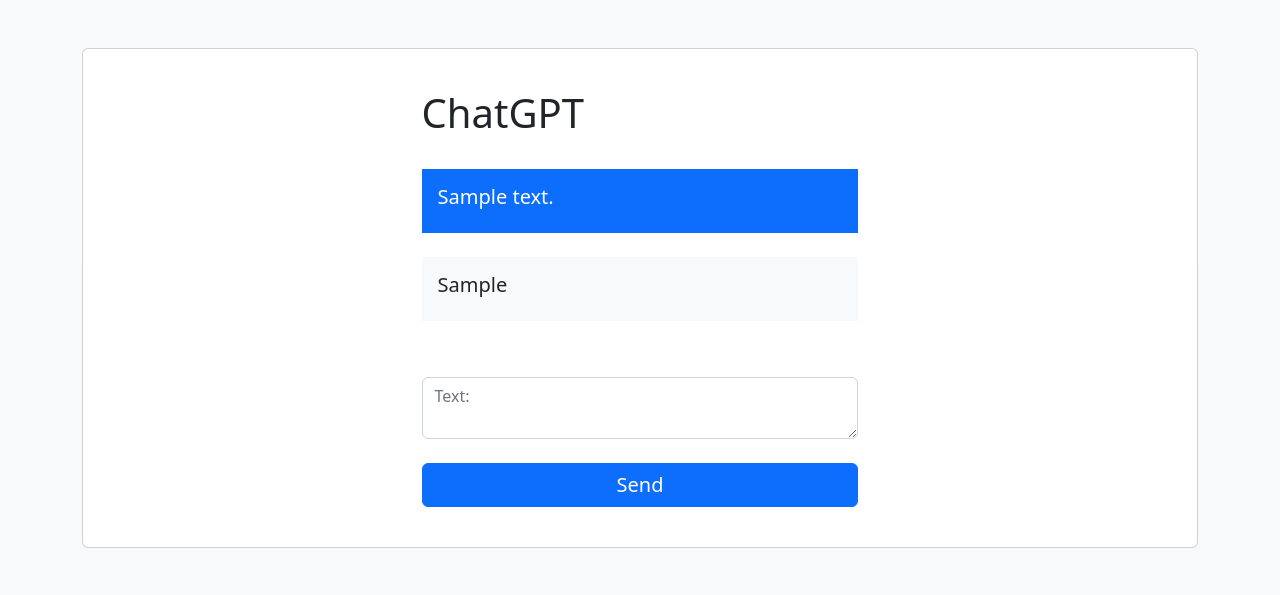
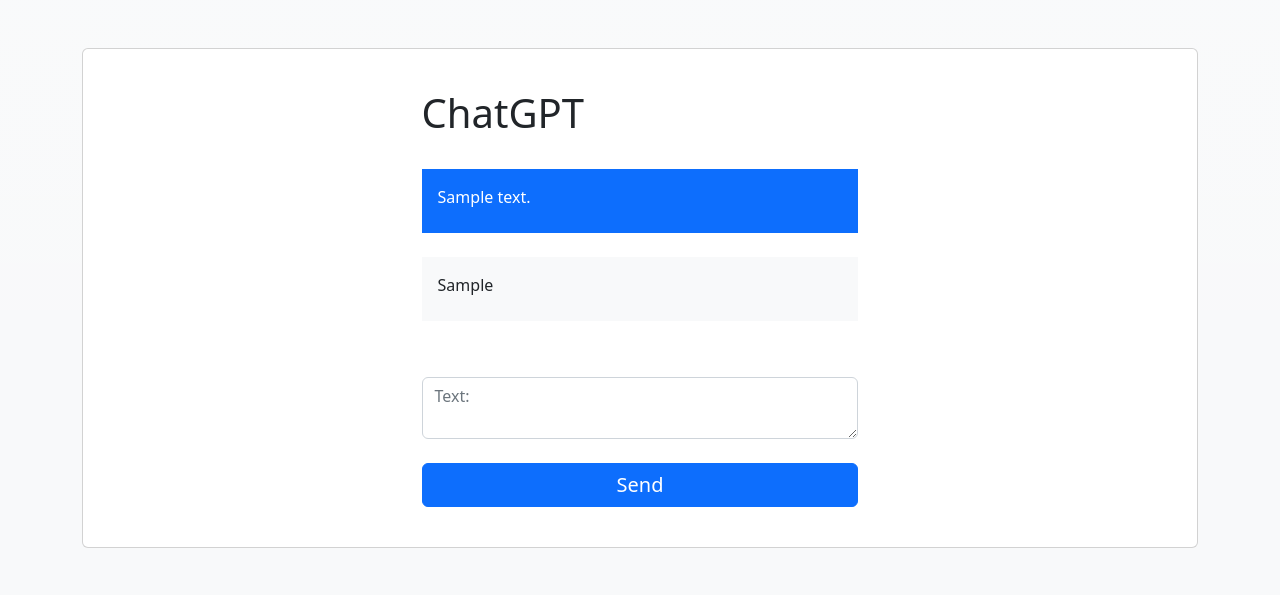
Before and after one commit to nandinichhajed/ChatGPT, a Django app: page / in a window 1280 px wide. Shown: the top 595 px of the page. Run offline with Django 4.2, Linux system fonts and the light colour scheme; tables that the repository leaves empty hold one stand-in row (values such as "Sample post"); some libraries are stand-ins or nearby versions.

Commit message:
correcting code strecture

```diff
--- a/chat/templates/chat.html
+++ b/chat/templates/chat.html
@@ -13,23 +13,20 @@
       <div class="card-body">
         <div class="row d-flex justify-content-center">
           <div class="col-md-7 col-xl-5 mb-4 mb-md-0">
-     <div class="py-4 d-flex flex-row">
-    <h1>ChatGPT</h1>
-     </div>
+            <div class="py-4 d-flex flex-row"><h1>ChatGPT</h1></div>
               <div class="card text-white border-0" id="chatCard">
                 {% for chat in chats %}
                   <div class="card-body bg bg-primary mb-4">
-       <h5 class="card-title">{{ chat.text }}</h5>
+                    <p class="card-title">{{ chat.text }}</p>
                   </div>
-      <div class="card-body bg bg-light text-dark mb-4">
-       <h5 class="card-title">{{ chat.gpt }}</h5>
+                  <div class="card-body bg bg-light text-dark mb-4 text-justify">
+                    <p class="card-title">{{ chat.gpt }}</p>
                   </div>
                 {% endfor %}
               </div>
 
               <!--Loading-->
-     <div class="d-flex align-items-center mt-3 text-primary" id="loading">
-     </div>
+              <div class="d-flex align-items-center mt-3 text-primary" id="loading"></div>
               <!--Loading End-->
 
               <div class="mt-3">
@@ -49,7 +46,6 @@
       </div>
     </div>
   </div>
- </div>
 </section>
 
 {% endblock %}
```
Lines whose indentation alone changed are shown as unchanged.
